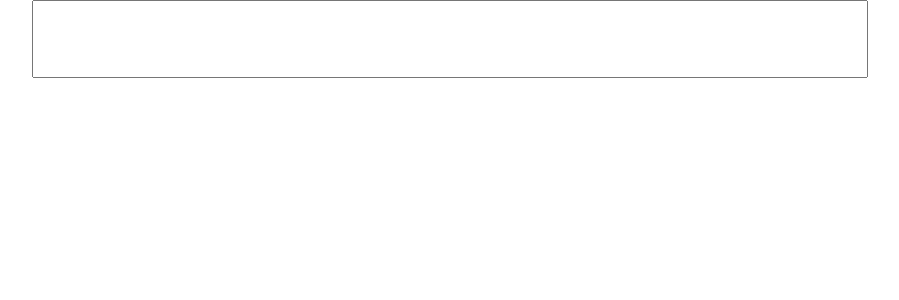
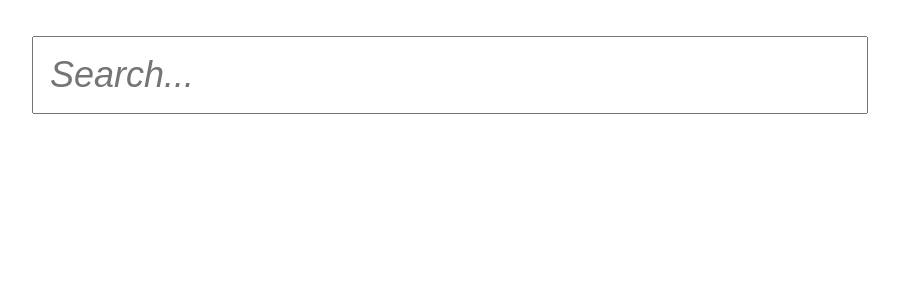
Before and after one commit to imranhsayed/react-workshop, a React app: page / in a window 1280 px wide. Shown: the top 300 px of the page, without its empty margins (208-1107 px from the left). Built offline with nearby package versions, Linux system fonts and the light colour scheme.

Commit message:
Add styles for images

```diff
--- a/src/Search.css
+++ b/src/Search.css
@@ -35,7 +35,7 @@ blockquote, q {
 
 /*Container*/
 .container {
-	margin: 0 auto;
+	margin: 36px auto;
 	width: 100%;
 	max-width: 800px;
 }
@@ -46,6 +46,7 @@ blockquote, q {
 	font-size: 36px;
 	font-style: italic;
 	color: #444;
+	outline: none;
 }
 
 .message {
@@ -61,6 +62,7 @@ blockquote, q {
 }
 
 .result-items {
+	position: relative;
 	padding: 16px;
 	border: 1px solid #898989;
 	margin: 16px;
@@ -71,9 +73,20 @@ blockquote, q {
 }
 
 .image-username {
-	margin-bottom: 10px;
 	color: coral;
 	font-size: 18px;
+	position: absolute;
+	bottom: 0;
+	right: 0;
+	margin: 0;
+	background: rgba(0, 0, 0, 0.8);
+	padding: 5px 10px;
+
+}
+
+.image {
+	width: 100%;
+	height: 200px;
 }
 
 .image-wrapper {
--- a/src/components/Search.js
+++ b/src/components/Search.js
@@ -108,7 +108,7 @@ class Search extends  React.Component {
 							<a key={result.id} href={result.previewURL} className="result-items">
 								<h6 className="image-username">{result.user}</h6>
 								<div className="image-wrapper">
-									<img src={result.previewURL} alt={result.user}/>
+									<img className="image" src={result.previewURL} alt={result.user}/>
 								</div>
 							</a>
 						);
@@ -154,7 +154,15 @@ class Search extends  React.Component {
 		return (
 			<div className="container">
 				{/*Search Input*/}
-				<input type="text" onChange={this.handleOnInputChange} value={query}/>
+				<label htmlFor="search-input">
+					<input
+						type="text"
+						onChange={this.handleOnInputChange}
+						value={query}
+						id="search-input"
+						placeholder="Search..."
+					/>
+				</label>
 
 				{/*Error Message*/}
 				{ message && <p className="message">{message}</p> }
```
